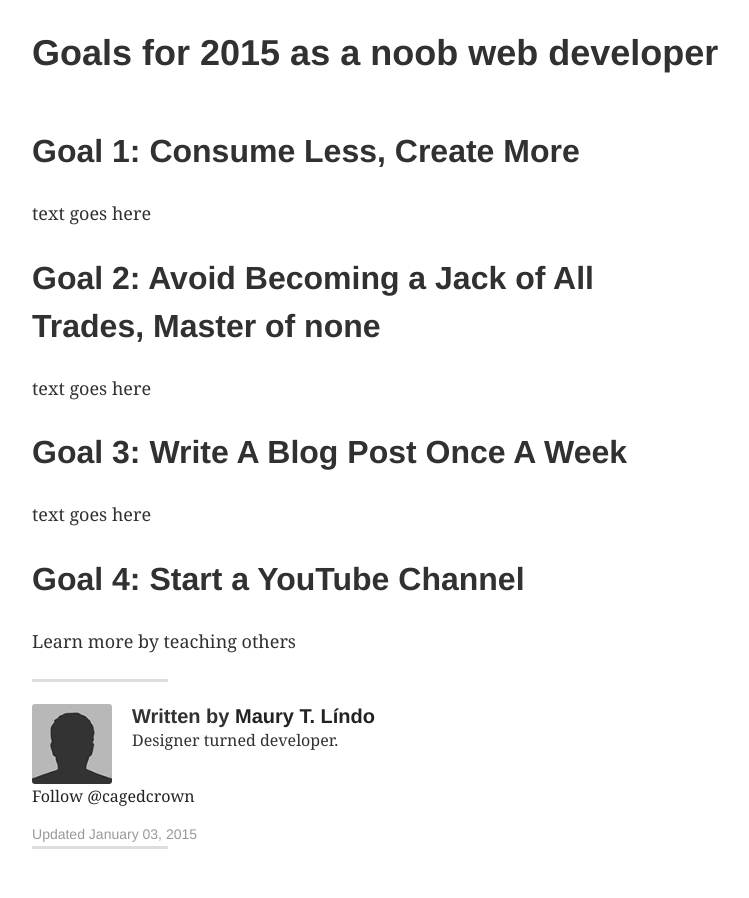
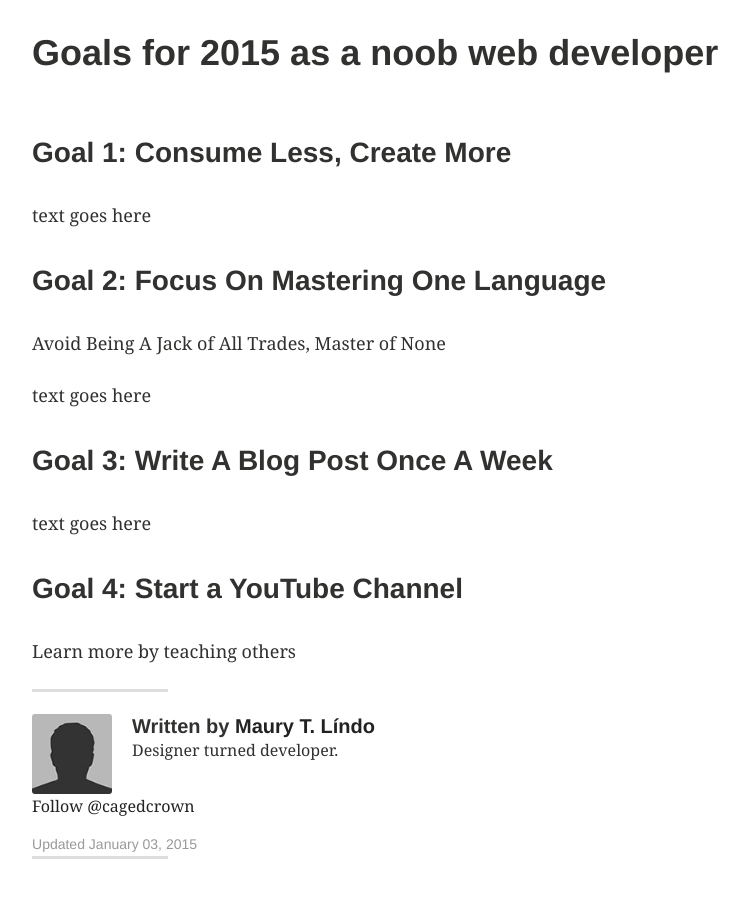
Before and after one commit to cagedcrown/cagedcrown.github.io, a Jekyll site: the page built from _posts/blog/2015-01-03-goals-for-2015.md, in a window 1280 px wide and 900 px high, scrolled down 728 px. Shown: the whole window, without its empty margins (64-813 px from the left). Built offline with Jekyll 4.4.1, drawn with Linux system fonts in a browser that asks for light colours; comment, search, counter and statistics services are not loaded.

Commit message:
made goal headers

```diff
--- a/_posts/blog/2015-01-03-goals-for-2015.md
+++ b/_posts/blog/2015-01-03-goals-for-2015.md
@@ -14,18 +14,20 @@ share: true
 comments: true
 ---
 
-## Goal 1: Consume Less, Create More
+### Goal 1: Consume Less, Create More
 
 text goes here
 
-## Goal 2: Avoid Becoming a Jack of All Trades, Master of none
+### Goal 2: Focus On Mastering One Language
+
+Avoid Being A Jack of All Trades, Master of None
 
 text goes here
 
-## Goal 3: Write A Blog Post Once A Week
+### Goal 3: Write A Blog Post Once A Week
 
 text goes here
 
-## Goal 4: Start a YouTube Channel
+### Goal 4: Start a YouTube Channel
 
 Learn more by teaching others
```
